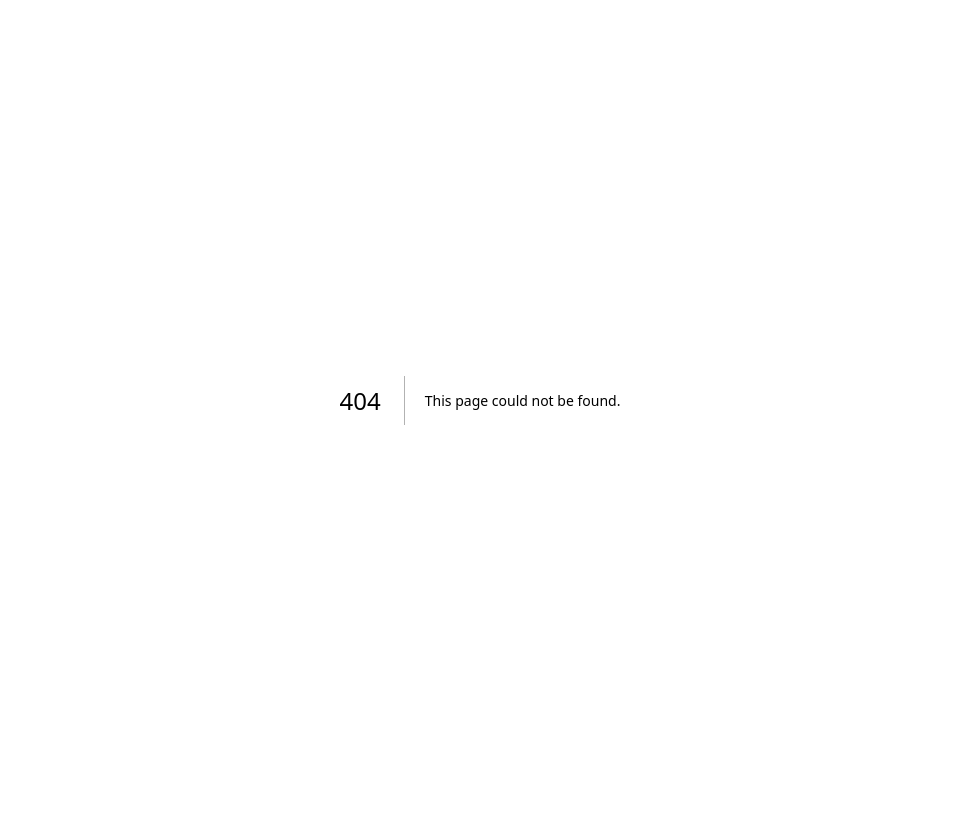
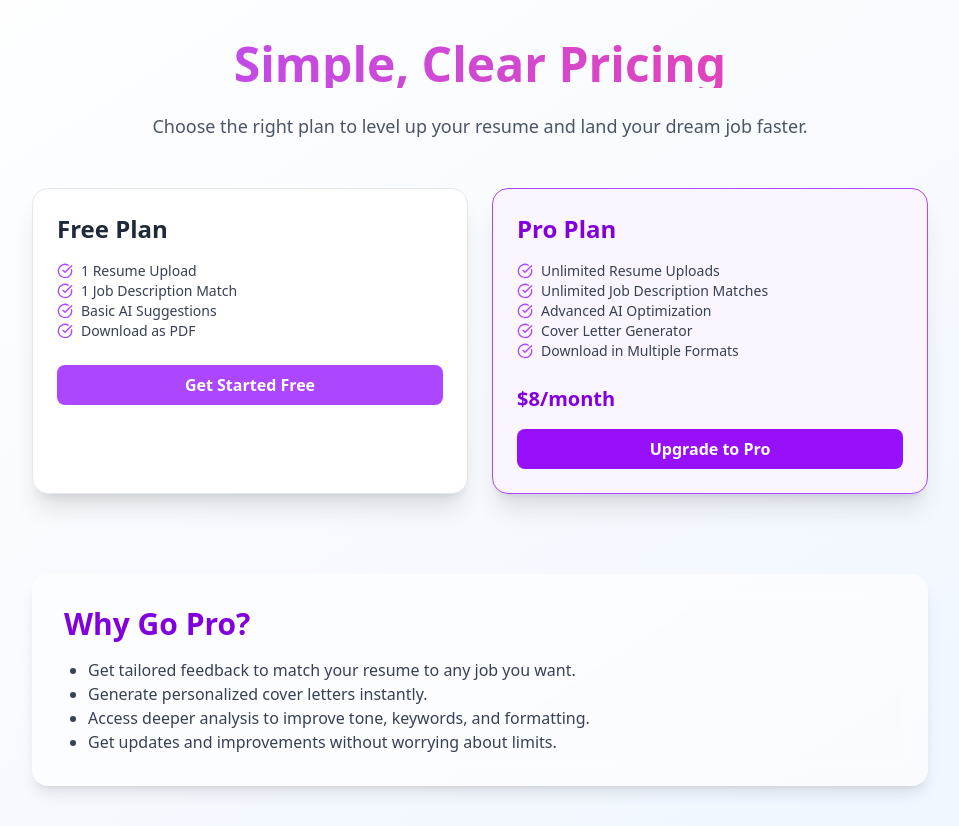
Before and after one commit to samuelajala01/GemCraft, a Next.js app: page /pricing in a window 1280 px wide. Before the commit this address had no page. Shown: the whole page, without its empty margins (160-1119 px from the left). Before the commit the page ends 800 px from the top, so only its background shows below. Built offline with nearby package versions, Linux system fonts and the light colour scheme.

Commit message:
chore: add pricing page

```diff
--- /dev/null
+++ b/src/app/pricing/page.js
@@ -0,0 +1,87 @@
+import React from "react";
+import { CheckCircle } from "lucide-react";
+
+function PlanCard({ title, features, price, highlight, buttonText }) {
+  return (
+    <div
+      className={`rounded-2xl p-6 text-left shadow-xl border transition-colors duration-300 ${
+        highlight ? "border-purple-500 bg-purple-50" : "border-gray-200 bg-white"
+      }`}
+    >
+      <h3
+        className={`text-2xl font-bold mb-4 ${
+          highlight ? "text-purple-700" : "text-gray-800"
+        }`}
+      >
+        {title}
+      </h3>
+      <ul className="space-y-2 mb-6">
+        {features.map((feature, index) => (
+          <li key={index} className="flex items-center text-gray-700 text-sm">
+            <CheckCircle size={16} className="text-purple-500 mr-2" /> {feature}
+          </li>
+        ))}
+      </ul>
+      {price && <p className="text-xl font-bold text-purple-700 mb-4">{price}</p>}
+      <button
+        className={`w-full py-2 px-4 rounded-lg font-semibold text-white ${
+          highlight ? "bg-purple-600 hover:bg-purple-700" : "bg-purple-500 hover:bg-purple-600"
+        }`}
+      >
+        {buttonText}
+      </button>
+    </div>
+  );
+}
+
+export default function PricingPage() {
+  return (
+    <div className="min-h-screen bg-gradient-to-br from-white to-blue-50 px-6 py-10 text-center">
+      <h1 className="text-5xl font-bold text-transparent bg-clip-text bg-gradient-to-r from-purple-500 to-pink-500 mb-6">
+        Simple, Clear Pricing
+      </h1>
+      <p className="text-gray-600 max-w-2xl mx-auto text-lg">
+        Choose the right plan to level up your resume and land your dream job faster.
+      </p>
+
+      <div className="grid grid-cols-1 md:grid-cols-2 gap-6 mt-12 max-w-4xl mx-auto">
+        <PlanCard
+          title="Free Plan"
+          features={[
+            "1 Resume Upload",
+            "1 Job Description Match",
+            "Basic AI Suggestions",
+            "Download as PDF"
+          ]}
+          price={null}
+          highlight={false}
+          buttonText="Get Started Free"
+        />
+
+        <PlanCard
+          title="Pro Plan"
+          features={[
+            "Unlimited Resume Uploads",
+            "Unlimited Job Description Matches",
+            "Advanced AI Optimization",
+            "Cover Letter Generator",
+            "Download in Multiple Formats"
+          ]}
+          price="$8/month"
+          highlight={true}
+          buttonText="Upgrade to Pro"
+        />
+      </div>
+
+      <div className="mt-20 max-w-4xl mx-auto text-left bg-white/60 backdrop-blur-md rounded-2xl p-8 shadow-lg">
+        <h2 className="text-3xl font-bold text-purple-700 mb-4">Why Go Pro?</h2>
+        <ul className="list-disc ml-6 space-y-2 text-gray-700">
+          <li>Get tailored feedback to match your resume to any job you want.</li>
+          <li>Generate personalized cover letters instantly.</li>
+          <li>Access deeper analysis to improve tone, keywords, and formatting.</li>
+          <li>Get updates and improvements without worrying about limits.</li>
+        </ul>
+      </div>
+    </div>
+  );
+}
```
